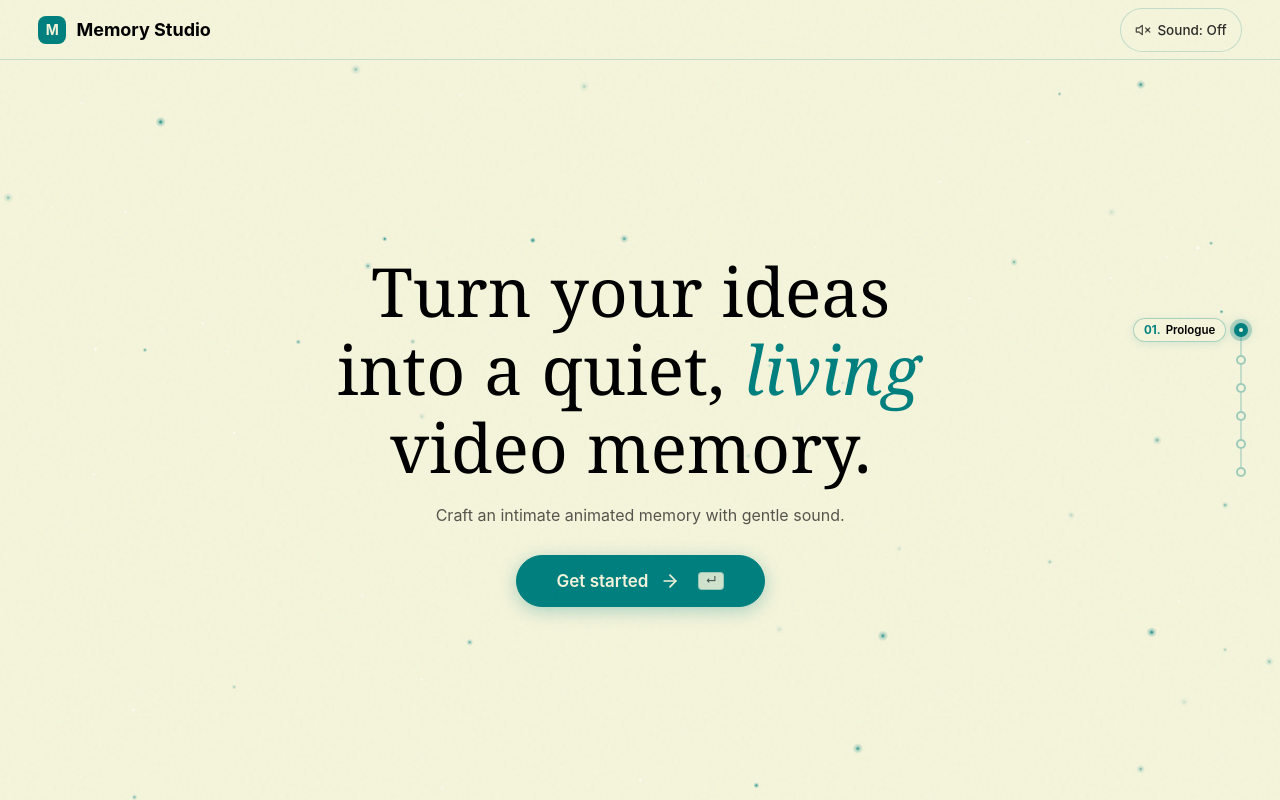
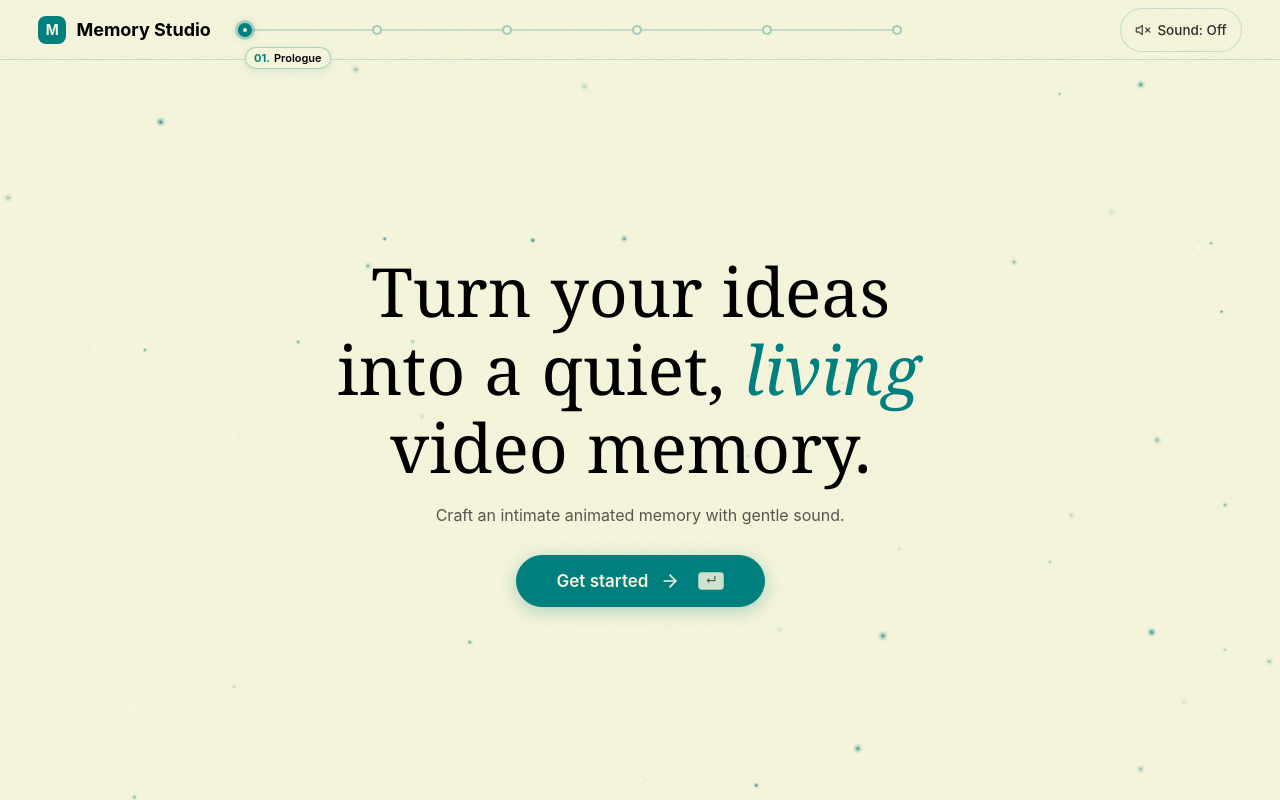
Before and after one commit to beenish-majeed/video-generate, a React (Vite) app in the folder frontend/: page / in a window 1280 px wide. Built offline with nearby package versions, Linux system fonts and the light colour scheme.

Commit message:
feat(frontend): implement horizontal top progress timeline and directional navigation

```diff
--- a/frontend/src/components/NotebookShell.tsx
+++ b/frontend/src/components/NotebookShell.tsx
@@ -1,5 +1,5 @@
 import React from 'react';
-import PageTabs, { type JourneyStepId, type FlowMode } from './PageTabs';
+import { type JourneyStepId, type FlowMode } from './PageTabs';
 import StoryTimeline from './StoryTimeline';
 import SoundToggle from './SoundToggle';
 import CursorGlow from './ui/CursorGlow';
@@ -28,14 +28,7 @@ export const NotebookShell: React.FC<NotebookShellProps> = ({
         {/* Desktop subtle cursor glow follower */}
         <CursorGlow />
 
-        {/* Story Progress Vertical Timeline Rail */}
-        <StoryTimeline
-          currentStep={currentStep}
-          flowMode={flowMode}
-          onSelectStep={onSelectStep}
-        />
-
-        {/* Modern Edge-to-Edge Top Bar */}
+        {/* Modern Edge-to-Edge Top Bar with Horizontal Story Progress Indicator */}
         <header className="app-topbar" aria-label="Application Header">
           <div
             className="app-brand"
@@ -53,22 +46,25 @@ export const NotebookShell: React.FC<NotebookShellProps> = ({
             <span>Memory Studio</span>
           </div>
 
-          {/* Clean Step Indicator */}
-          {currentStep !== 'hero' && currentStep !== 'choice' && (
-            <nav
-              aria-label="Step navigation"
+          {/* Consistent Horizontal Top Story Progress Indicator across every screen */}
+          <div
             style={{
               flex: 1,
-                maxWidth: '840px',
-                margin: '0 16px',
-                overflow: 'hidden',
+              maxWidth: '680px',
+              margin: '0 clamp(8px, 1.5vw, 24px)',
               display: 'flex',
               justifyContent: 'center',
+              alignItems: 'center',
+              minWidth: 0,
+              overflow: 'visible',
             }}
           >
-              <PageTabs currentStep={currentStep} flowMode={flowMode} onSelectStep={onSelectStep} />
-            </nav>
-          )}
+            <StoryTimeline
+              currentStep={currentStep}
+              flowMode={flowMode}
+              onSelectStep={onSelectStep}
+            />
+          </div>
 
           {/* Top-Right Sound & Actions */}
           <div style={{ display: 'flex', alignItems: 'center', gap: '8px', marginLeft: 'auto' }}>
--- a/frontend/src/components/StoryTimeline.tsx
+++ b/frontend/src/components/StoryTimeline.tsx
@@ -43,19 +43,18 @@ export const StoryTimeline: React.FC<StoryTimelineProps> = ({
 
   return (
     <aside
-      className="story-timeline-rail"
+      className="story-timeline-rail horizontal-timeline"
       aria-label="Story Progress Timeline"
       role="navigation"
       style={{
-        position: 'fixed',
-        right: 'clamp(12px, 2vw, 32px)',
-        top: '50%',
-        transform: 'translateY(-50%)',
-        zIndex: 40,
+        width: '100%',
+        maxWidth: '680px',
+        margin: '0 auto',
+        padding: '4px 8px',
+        position: 'relative',
         display: 'flex',
         flexDirection: 'column',
         alignItems: 'center',
-        padding: '12px 6px',
         userSelect: 'none',
       }}
     >
@@ -64,9 +63,11 @@ export const StoryTimeline: React.FC<StoryTimelineProps> = ({
         style={{
           position: 'relative',
           display: 'flex',
-          flexDirection: 'column',
+          flexDirection: 'row',
           alignItems: 'center',
-          gap: '18px',
+          justifyContent: 'space-between',
+          width: '100%',
+          height: '24px',
         }}
       >
         {/* Background track connecting line */}
@@ -74,11 +75,11 @@ export const StoryTimeline: React.FC<StoryTimelineProps> = ({
           aria-hidden="true"
           style={{
             position: 'absolute',
-            top: '8px',
-            bottom: '8px',
-            width: '2px',
-            left: '50%',
-            transform: 'translateX(-50%)',
+            left: '6px',
+            right: '6px',
+            height: '2px',
+            top: '50%',
+            transform: 'translateY(-50%)',
             backgroundColor: 'rgba(0, 128, 128, 0.2)',
             borderRadius: '1px',
             zIndex: 0,
@@ -88,14 +89,14 @@ export const StoryTimeline: React.FC<StoryTimelineProps> = ({
           <motion.div
             initial={false}
             animate={{
-              height: `${Math.min(100, Math.max(0, progressRatio * 100))}%`,
+              width: `${Math.min(100, Math.max(0, progressRatio * 100))}%`,
             }}
             transition={{
               duration: shouldReduceMotion ? 0 : 0.4,
               ease: [0.16, 1, 0.3, 1],
             }}
             style={{
-              width: '100%',
+              height: '100%',
               backgroundColor: 'var(--teal-primary)',
               borderRadius: '1px',
             }}
@@ -119,7 +120,9 @@ export const StoryTimeline: React.FC<StoryTimelineProps> = ({
               style={{
                 position: 'relative',
                 display: 'flex',
+                flexDirection: 'column',
                 alignItems: 'center',
+                justifyContent: 'center',
                 zIndex: 1,
               }}
               onMouseEnter={() => setHoveredIdx(idx)}
@@ -147,7 +150,7 @@ export const StoryTimeline: React.FC<StoryTimelineProps> = ({
                     ? 'var(--teal-primary)'
                     : 'var(--beige-surface)',
                   boxShadow: isActive
-                    ? '0 0 0 4px rgba(0, 128, 128, 0.25), 0 0 12px rgba(0, 128, 128, 0.35)'
+                    ? '0 0 0 3px rgba(0, 128, 128, 0.25), 0 0 10px rgba(0, 128, 128, 0.35)'
                     : 'none',
                   cursor: isClickable ? 'pointer' : 'default',
                   padding: 0,
@@ -156,7 +159,7 @@ export const StoryTimeline: React.FC<StoryTimelineProps> = ({
                   display: 'flex',
                   alignItems: 'center',
                   justifyContent: 'center',
-                  transform: isHovered && isClickable ? 'scale(1.3)' : 'scale(1)',
+                  transform: isHovered && isClickable ? 'scale(1.25)' : 'scale(1)',
                 }}
               >
                 {isActive && (
@@ -176,27 +179,30 @@ export const StoryTimeline: React.FC<StoryTimelineProps> = ({
                 initial={false}
                 animate={{
                   opacity: isActive || isHovered ? 1 : 0,
-                  x: isActive || isHovered ? 0 : 8,
+                  y: isActive || isHovered ? 0 : -4,
                   pointerEvents: isActive || isHovered ? 'auto' : 'none',
                 }}
                 transition={{ duration: shouldReduceMotion ? 0 : 0.2 }}
                 style={{
                   position: 'absolute',
-                  right: '22px',
+                  top: '24px',
+                  left: '50%',
+                  transform: 'translateX(-50%)',
                   whiteSpace: 'nowrap',
-                  padding: '4px 10px',
+                  padding: '3px 8px',
                   borderRadius: 'var(--radius-pill)',
                   backgroundColor: 'var(--beige-surface)',
                   border: '1px solid rgba(0, 128, 128, 0.3)',
                   boxShadow: '0 2px 8px rgba(0, 128, 128, 0.12)',
                   color: 'var(--text-primary)',
-                  fontSize: '11.5px',
+                  fontSize: '11px',
                   fontWeight: isActive ? 600 : 500,
                   fontFamily: 'var(--font-sans)',
                   pointerEvents: 'none',
+                  zIndex: 20,
                 }}
               >
-                <span style={{ color: 'var(--teal-primary)', marginRight: '5px', fontWeight: 700 }}>
+                <span style={{ color: 'var(--teal-primary)', marginRight: '4px', fontWeight: 700 }}>
                   {String(idx + 1).padStart(2, '0')}.
                 </span>
                 {step.tabTitle || step.label}
--- a/frontend/src/index.css
+++ b/frontend/src/index.css
@@ -1030,13 +1030,18 @@ button:focus-visible .kbd-hint {
   }
 }
 
-/* Story Timeline Vertical Rail */
+/* Story Timeline Horizontal Progress Indicator */
 .story-timeline-rail {
   transition: opacity 0.3s ease;
+  min-width: 0;
 }
 
-@media (max-width: 900px) {
-  .story-timeline-rail {
-    display: none !important;
+.horizontal-timeline {
+  display: flex !important;
+}
+
+@media (max-width: 600px) {
+  .horizontal-timeline {
+    padding: 2px 4px !important;
   }
 }
```
Also changed, not shown: 1 other file (tests, documents, lock files or other folders). Lines whose indentation alone changed are shown as unchanged.
